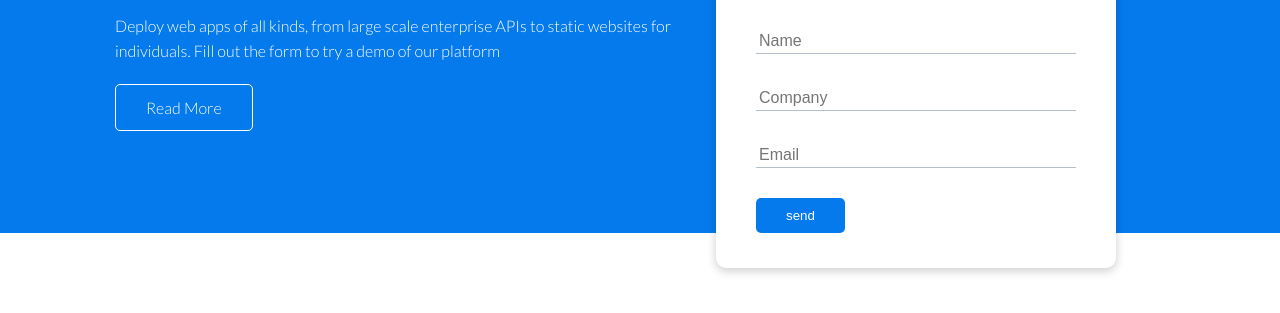
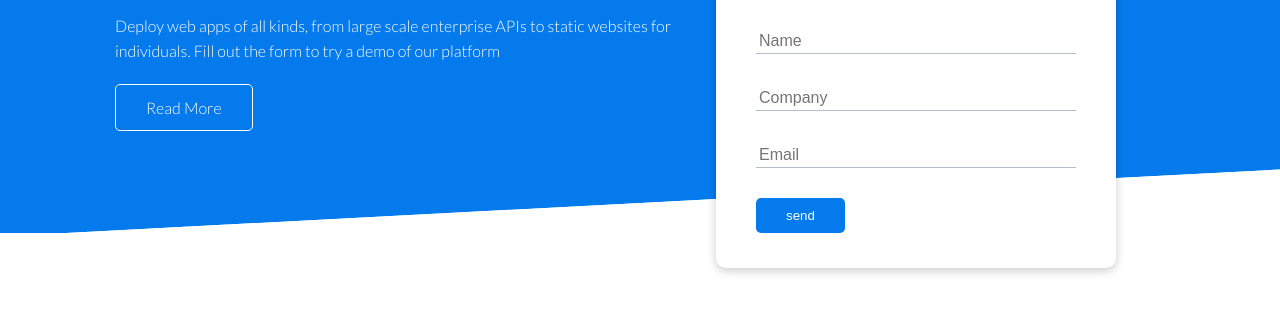
Before and after one commit to lawellwilhelm-dev/loruki, a website: page index.html in a window 1280 px wide. Shown: the part 237-550 px from the top of the page. Drawn offline with Linux system fonts and the light colour scheme.

Commit message:
Add skewed area

```diff
--- a/css/style.css
+++ b/css/style.css
@@ -178,3 +178,17 @@ img {
 .showcase-form input:focus {
     outline: none;
 }
+
+.showcase::before,
+.showcase::after {
+    content: "";
+    height: 100px;
+    background-color: #fff;
+
+    position: absolute;
+    left: 0;
+    right: 0;
+    bottom: -70px;
+
+    transform: skewY(-3deg);
+}
```
